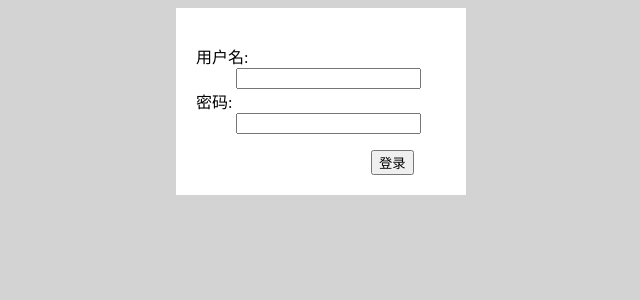
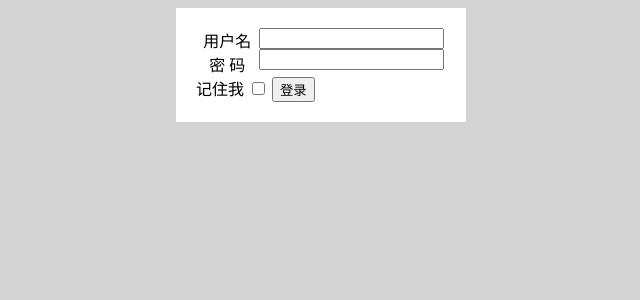
Before and after one commit to ml-inory/ModelConverterWeb, a Flask app: template templates/login.html in a window 1280 px wide. Shown: the top 300 px of the page, without its empty margins (319-959 px from the left). Run offline with Flask 2, Linux system fonts and the light colour scheme; the template is opened without the code that fills it: values that come from a table or form of the project are taken from there, others are empty; some libraries are stand-ins or nearby versions.

Commit message:
修改登录页面

```diff
--- a/static/styles/login.css
+++ b/static/styles/login.css
@@ -11,6 +11,16 @@ div.login{
     padding: 20px;
 }
 
-#login_btn {
-    margin-left: 70%;
+.login_row{
+    display: flex;
+    border: 10px;
 }
+
+.col-1{
+    flex: 25%;
+    text-align: center;
+}
+
+.col-2{
+    flex: 75%;
+}
--- a/templates/login.html
+++ b/templates/login.html
@@ -1,38 +1,29 @@
-{% macro render_field(field) %} <!-- 定义字段宏 -->
-<dt>{{ field.label }}:
-<dd>{{ field(**kwargs)|safe }}
-    {% if field.errors %}
-    <ul class=errors>
-        {% for error in field.errors %}
-        <li>{{ error }}</li>
-        {% endfor %}
-    </ul>
-    {% endif %}
-</dd>
-{% endmacro %}
-
 <!DOCTYPE html>
 <html lang="en">
 <head>
     <meta charset="UTF-8">
     <meta name="viewport" content="width=device-width, initial-scale=1.0">
-    <link rel="stylesheet" type="text/css" href="{{ url_for('static',filename='styles/login.css') }}">
+    <link rel="stylesheet" type="text/css" href="../static/styles/login.css">
     <title>模型转换 ---- 登录</title>
 </head>
 <body>
 <div class="login">
-    <!-- 登录表单 -->
-    <form method="POST">
-        {{ form.csrf_token }}
-        <dl>
-            {{ render_field(form.username) }}
-            {{ render_field(form.password) }}
-        </dl>
+    <form method="post" enctype="multipart/form-data">
+        <div class="login_row">
+            <div class="col-1">
+                <label>用户名</label>
+                <label>密 码</label>
+            </div>
+            <div class="col-2">
+                <input type="text">
+                <input type="password">
+            </div>
+        </div>
 
-        {% if emsg %}  <!-- 如果有错误信息 则显示 -->
-        <h3> {{ emsg }}</h3>
-        {% endif %}
-        <input id="login_btn" type="submit" value="登录">
+        <label>记住我</label>
+        <input type="checkbox">
+
+        <input type="button" value="登录">
     </form>
 </div>
 </body>
```
